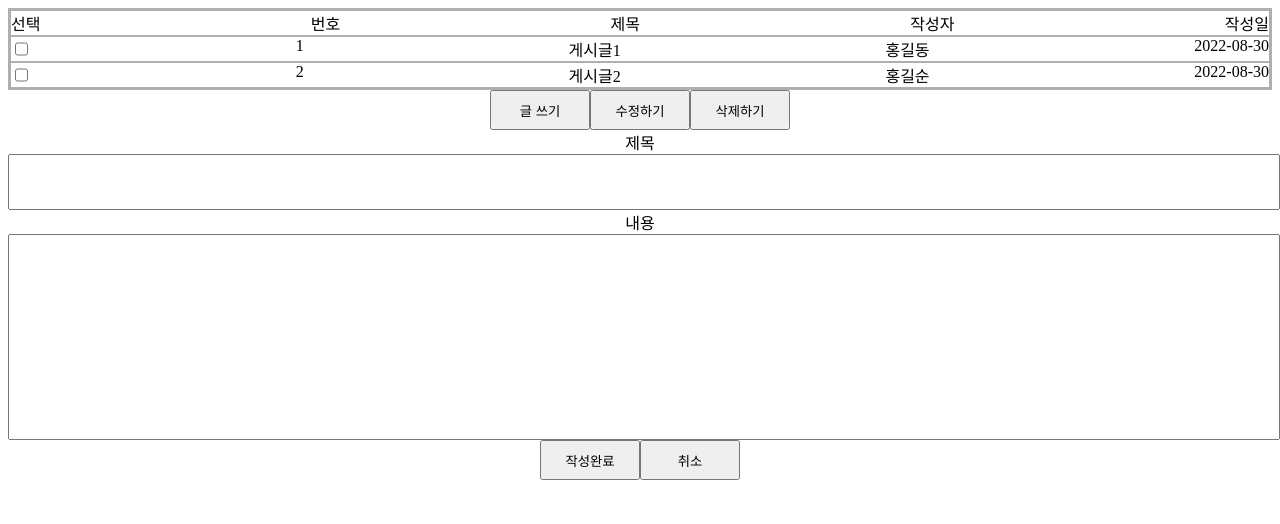
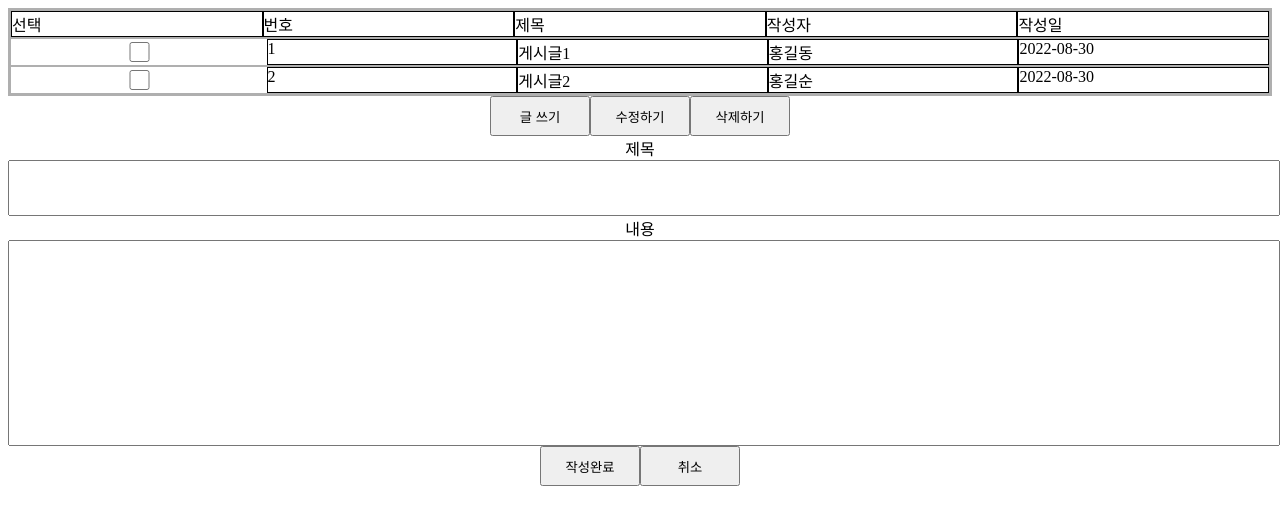
Before and after one commit to zx3923/board, a React (Create React App) app: page / in a window 1280 px wide. Shown: the top 524 px of the page. Built offline with nearby package versions, Linux system fonts and the light colour scheme.

Commit message:
학원1차

```diff
--- a/src/App.js
+++ b/src/App.js
@@ -1,11 +1,19 @@
 import BoardList from "./components/BoardList";
 import Write from "./components/Write";
+import axios, { Axios } from "axios";
 
 function App() {
+  const onInsert = async () => {
+    await axios({ url: "http://localhost:8000/list/", method: "get" }).then(
+      () => {
+        alert("확인");
+      }
+    );
+  };
   return (
     <>
       <BoardList></BoardList>
-      <Write></Write>
+      <Write onInsert={onInsert}></Write>
     </>
   );
 }
--- a/src/components/BoardList.js
+++ b/src/components/BoardList.js
@@ -1,14 +1,7 @@
-import React from 'react';
-import styels from './BoardList.module.css';
-import { Axios } from 'axios';
+import React, { Component } from "react";
+import styels from "./BoardList.module.css";
 
 const BoardList = () => {
-    const submitTest = () => {
-        Axios.get("http://localhost:8000/", {}).then(() => {
-            alert("등록 완료!");
-        });
-    };
-
   return (
     <>
       <div className={styels.table}>
@@ -37,7 +30,7 @@ const BoardList = () => {
         </div>
       </div>
       <div className={styels.btn_box}>
-                <button onClick={submitTest}>글 쓰기</button>
+        <button>글 쓰기</button>
         <button>수정하기</button>
         <button>삭제하기</button>
       </div>
--- a/src/components/BoardList.module.css
+++ b/src/components/BoardList.module.css
@@ -9,6 +9,8 @@
 }
 
 .t_head > div {
+  width: calc(100% / 1 / 5);
+  border: 1px solid black;
 }
 
 .body_list {
@@ -17,7 +19,9 @@
   border: 1px solid #afafaf;
 }
 
-.body_list > div {
+.body_list > * {
+  width: calc(100% / 1 / 5);
+  border: 1px solid black;
 }
 
 .body_list > input {
--- a/src/components/Write.js
+++ b/src/components/Write.js
@@ -1,8 +1,7 @@
-import React, { useState } from 'react';
-import styles from './Write.module.css';
+import React, { useState } from "react";
+import styles from "./Write.module.css";
 
-
-const Write = () => {
+const Write = ({ onInsert }) => {
   return (
     <>
       <from>
@@ -16,7 +15,7 @@ const Write = () => {
         </div>
       </from>
       <div className={styles.btn_box}>
-                <button>작성완료</button>
+        <button onClick={onInsert}>작성완료</button>
         <button>취소</button>
       </div>
     </>
```
Lines whose indentation alone changed are shown as unchanged.
